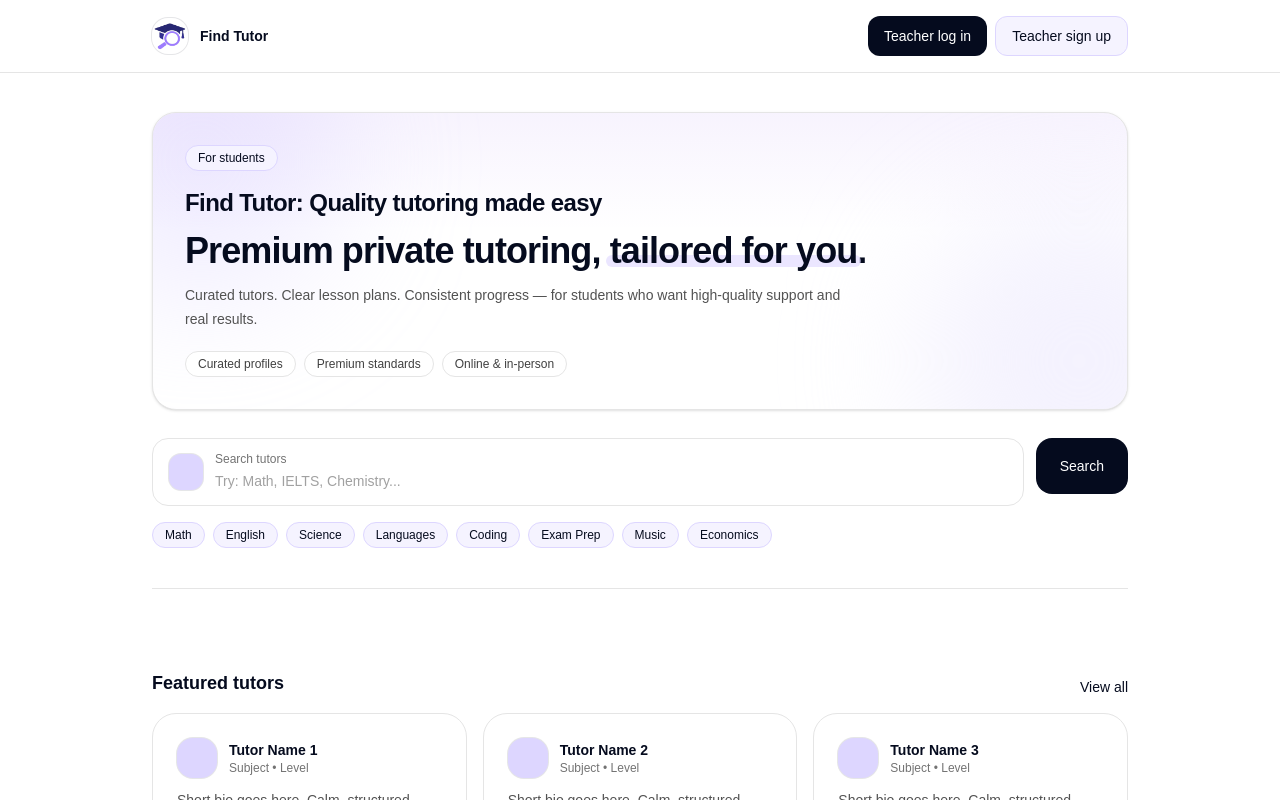
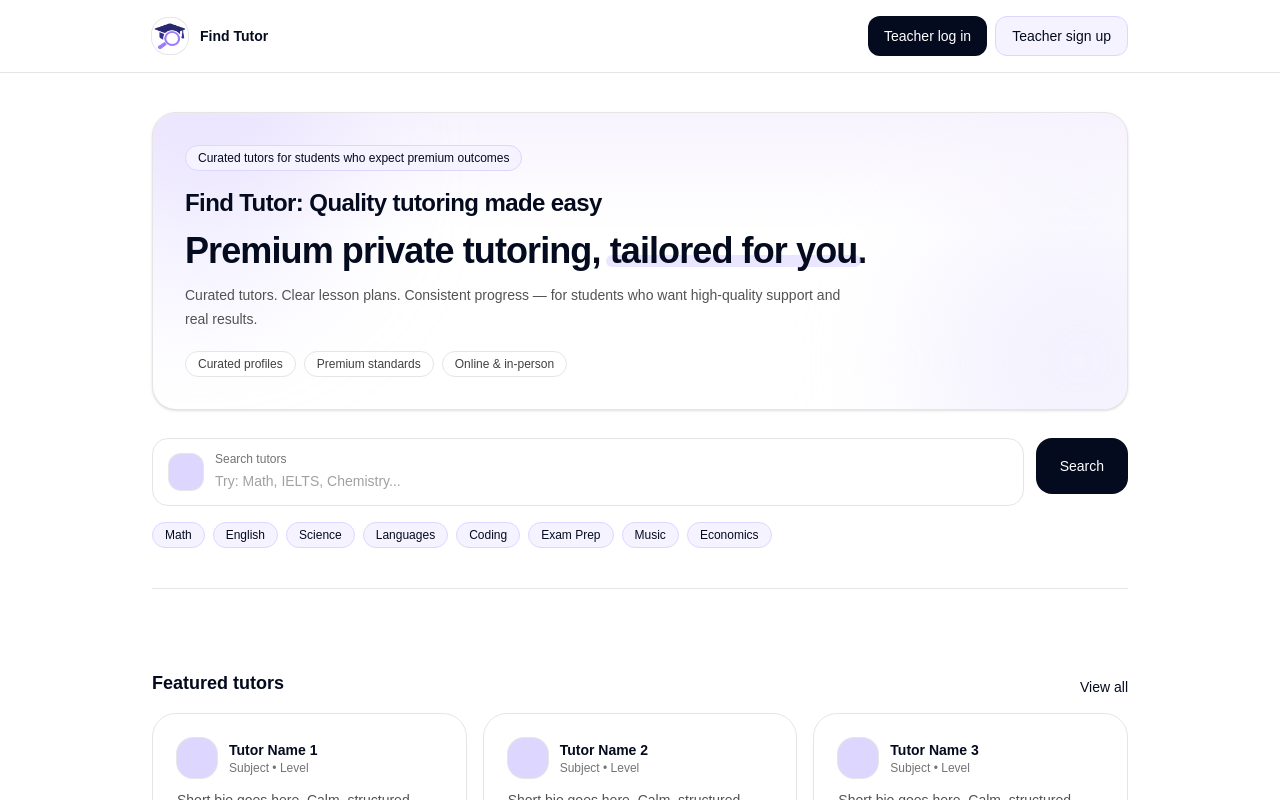
Before and after one commit to wincrazyyy/find-tutor, a Next.js app: page / in a window 1280 px wide. Shown: the top 800 px of the page. Built offline with nearby package versions, Linux system fonts and the light colour scheme.

Commit message:
Update hero.tsx

```diff
--- a/app/_components/hero.tsx
+++ b/app/_components/hero.tsx
@@ -9,7 +9,7 @@ export function Hero() {
 
       <div className="relative">
         <div className="inline-flex items-center gap-2 rounded-full border border-violet-200 bg-violet-50 px-3 py-1 text-xs font-medium text-[#050B1E]">
-          For students
+          Curated tutors for students who expect premium outcomes
         </div>
 
         {/* Brand name (keep size) */}
@@ -22,7 +22,7 @@ export function Hero() {
           Premium private tutoring,{" "}
           <span className="relative inline-block">
             <span className="relative z-10">tailored for you</span>
-            <span className="absolute -inset-x-1 bottom-1 -z-0 h-3 rounded-full bg-violet-200/60" />
+            <span className="absolute -inset-x-1 bottom-1 z-0 h-3 rounded-full bg-violet-200/60" />
           </span>
           .
         </h1>
```
